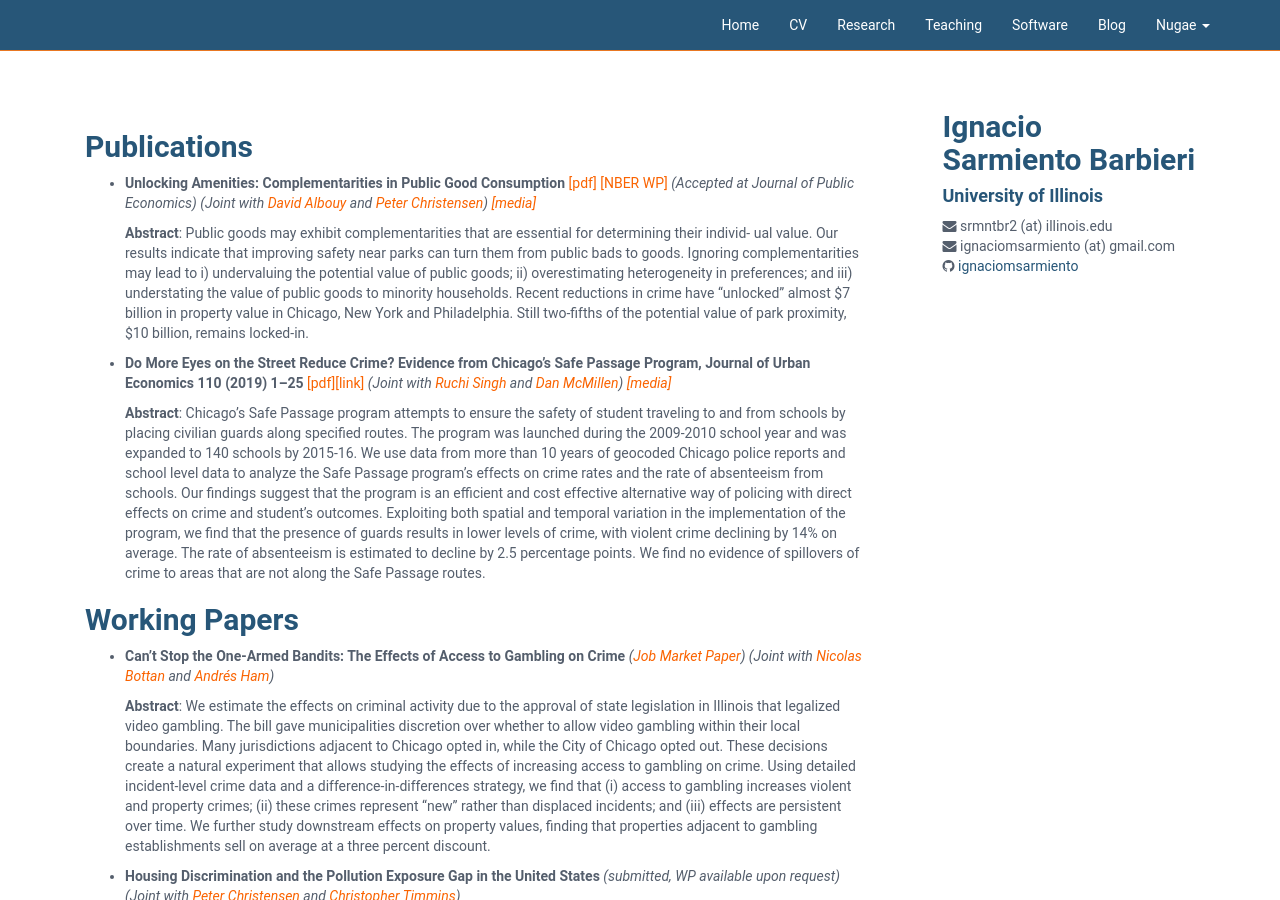
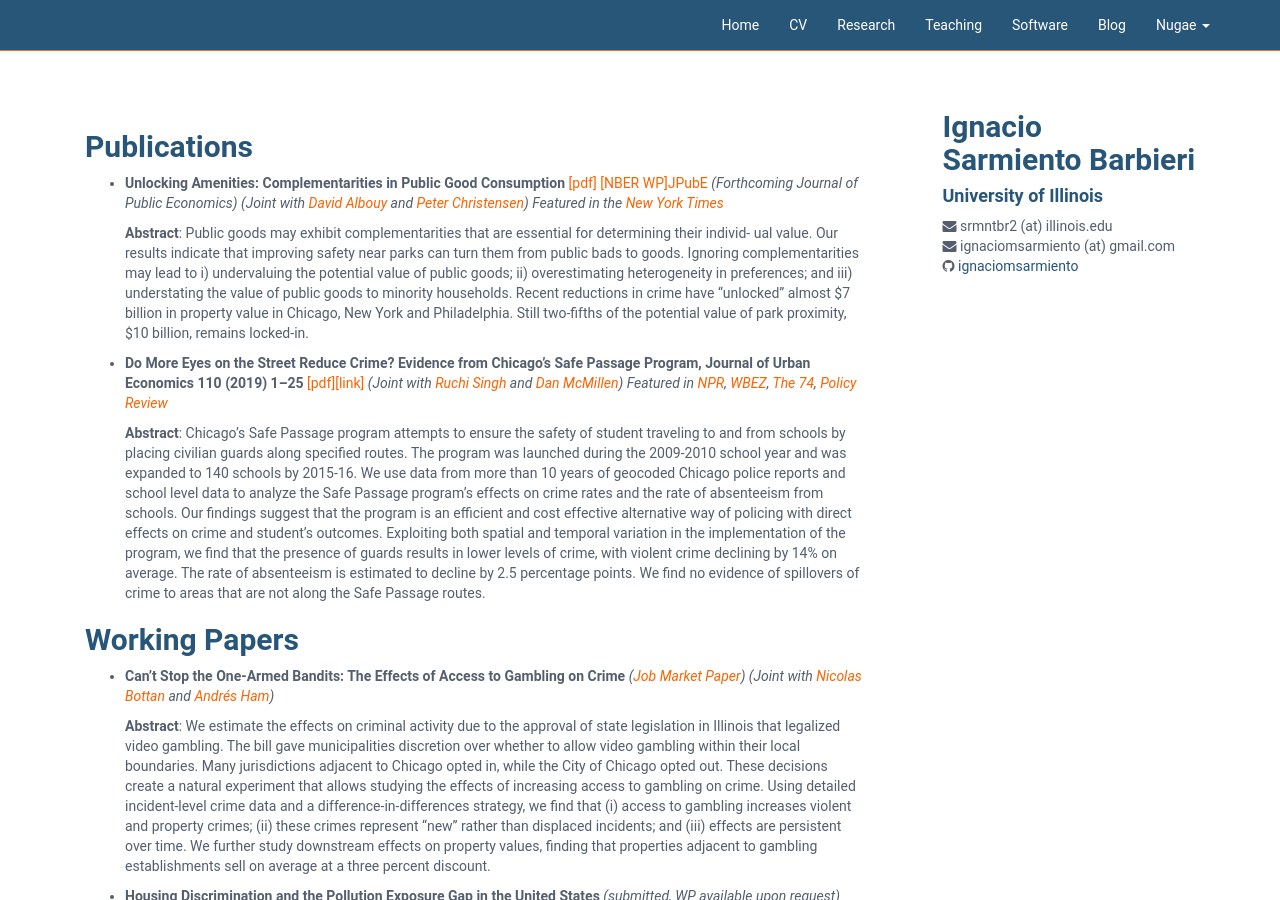
Before and after one commit to ignaciomsarmiento/ignaciomsarmiento.github.io, a Jekyll site: the page built from research.md, in a window 1280 px wide and 900 px high. Built offline with Jekyll 4.4.1, drawn with Linux system fonts in a browser that asks for light colours; our own code applies the rules of GitHub Pages for plain Markdown files.

Commit message:
updated links for Unlocking Amenities

```diff
--- a/research.md
+++ b/research.md
@@ -4,15 +4,15 @@ layout: secondary_pages
 
 ## Publications
 
-* **Unlocking Amenities: Complementarities in Public Good Consumption** [[pdf]](/assets/Unlocking_Amenities.pdf) [[NBER WP]](https://www.nber.org/papers/w25107) *(Accepted at Journal of Public Economics)*
-	*(Joint with [David Albouy](http://davidalbouy.net/) and [Peter Christensen](http://www.peterchristensen.net/))* *[[media]](https://nyti.ms/2ztMhZZ)*
+* **Unlocking Amenities: Complementarities in Public Good Consumption** [[pdf]](/assets/Unlocking_Amenities.pdf) [[NBER WP]](https://www.nber.org/papers/w25107)[JPubE](https://authors.elsevier.com/c/1aSFWAlw9f3nO) *(Forthcoming Journal of Public Economics)*
+	*(Joint with [David Albouy](http://davidalbouy.net/) and [Peter Christensen](http://www.peterchristensen.net/))* *Featured in the [New York Times](https://nyti.ms/2ztMhZZ)*
 
 	**Abstract**:
 	Public goods may exhibit complementarities that are essential for determining their individ- ual value. Our results indicate that improving safety near parks can turn them from public bads to goods. Ignoring complementarities may lead to i) undervaluing the potential value of public goods; ii) overestimating heterogeneity in preferences; and iii) understating the value of public goods to minority households. Recent reductions in crime have “unlocked” almost $7 billion in property value in Chicago, New York and Philadelphia. Still two-fifths of the potential value of park proximity, $10 billion, remains locked-in.
 
 
 * **Do More Eyes on the Street Reduce Crime? Evidence from Chicago’s Safe Passage Program, Journal of Urban Economics 110 (2019) 1–25** [[pdf]](/assets/Safe_Passage_JUE.pdf)[[link]](https://www.sciencedirect.com/science/article/pii/S0094119019300014)
-	*(Joint with [Ruchi Singh](http://www.ruchisingh.net/) and [Dan McMillen](https://sites.google.com/site/danielpmcmillen/home))* *[[media]](https://n.pr/2kZ9HDh)*
+	*(Joint with [Ruchi Singh](http://www.ruchisingh.net/) and [Dan McMillen](https://sites.google.com/site/danielpmcmillen/home))* *Featured in [NPR](https://n.pr/2kZ9HDh), [WBEZ](https://www.wbez.org/shows/wbez-news/chicagos-safe-passage-curbs-street-violence-without-police-studies-show/d9d59e37-968a-49e1-a825-dcf56e2381b0), [The 74](https://www.the74million.org/study-chicagos-civilian-monitoring-program-kept-kids-safe-on-school-commutes-providing-possible-model-for-urban-districts/), [Policy Review](https://chicagopolicyreview.org/2019/12/23/keeping-students-safe-positive-results-from-chicagos-safe-passage-program/?fbclid=IwAR2A1dz6pvB6kqcJsQUjuPyEMu6rJXZAReJR3az9VbzLskKKJ81cziq_H_8)*
 
 	**Abstract**:
    Chicago's Safe Passage program attempts to ensure the safety of student traveling to and from schools by placing civilian guards along specified routes. The program was launched during the 2009-2010 school year and was expanded to 140 schools by 2015-16. We use data from more than 10 years of geocoded Chicago police reports and school level data to analyze the Safe Passage program's effects on crime rates and the rate of absenteeism from schools. Our findings suggest that the program is an efficient and cost effective alternative way of policing with direct effects on crime and student's outcomes. Exploiting both spatial and temporal variation in the implementation of the program, we find that the presence of guards results in lower levels of crime, with violent crime declining by 14% on average. The rate of absenteeism is estimated to decline by 2.5 percentage points. We find no evidence of spillovers of crime to areas that are not along the Safe Passage routes.
```
Also changed, not shown: 1 other file.
